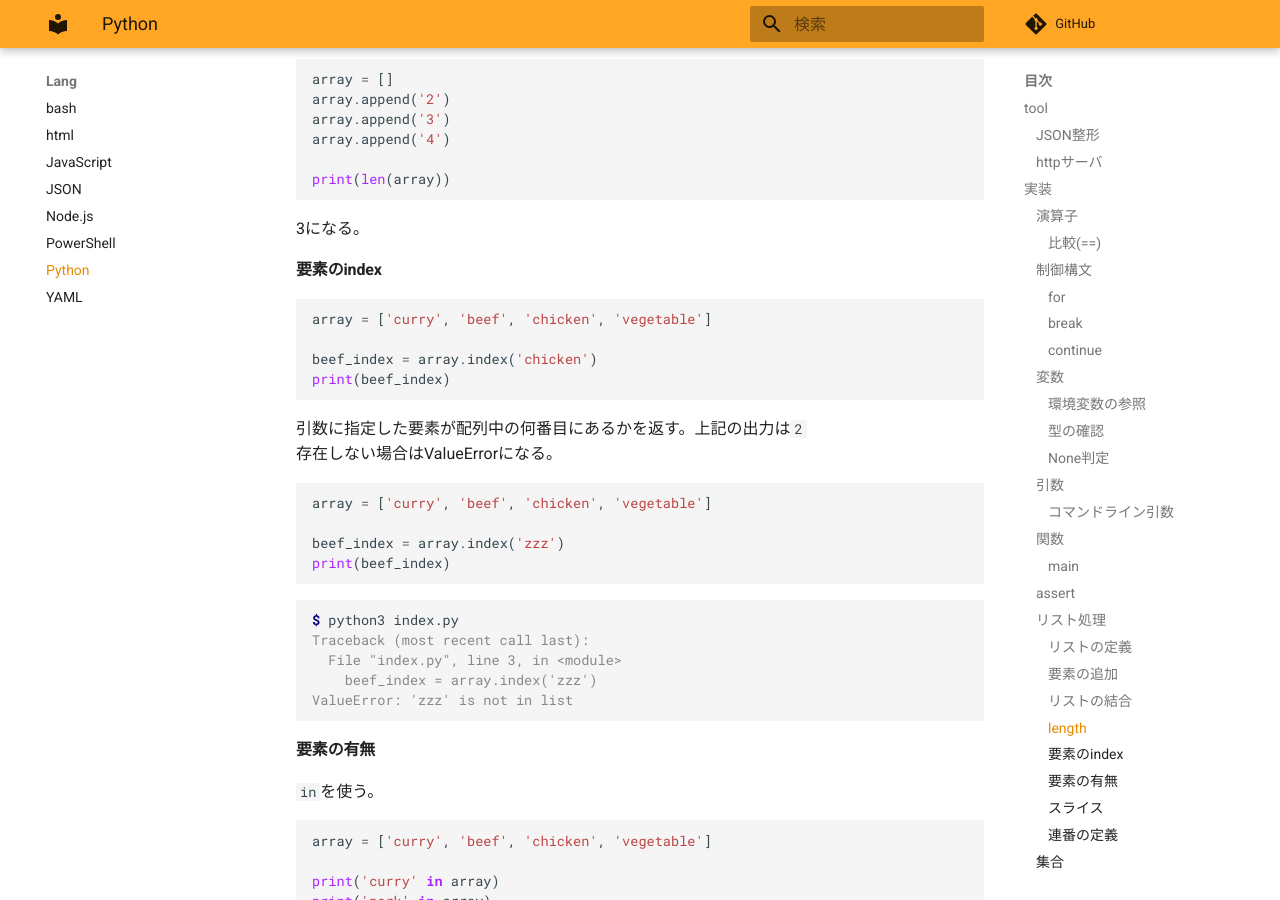
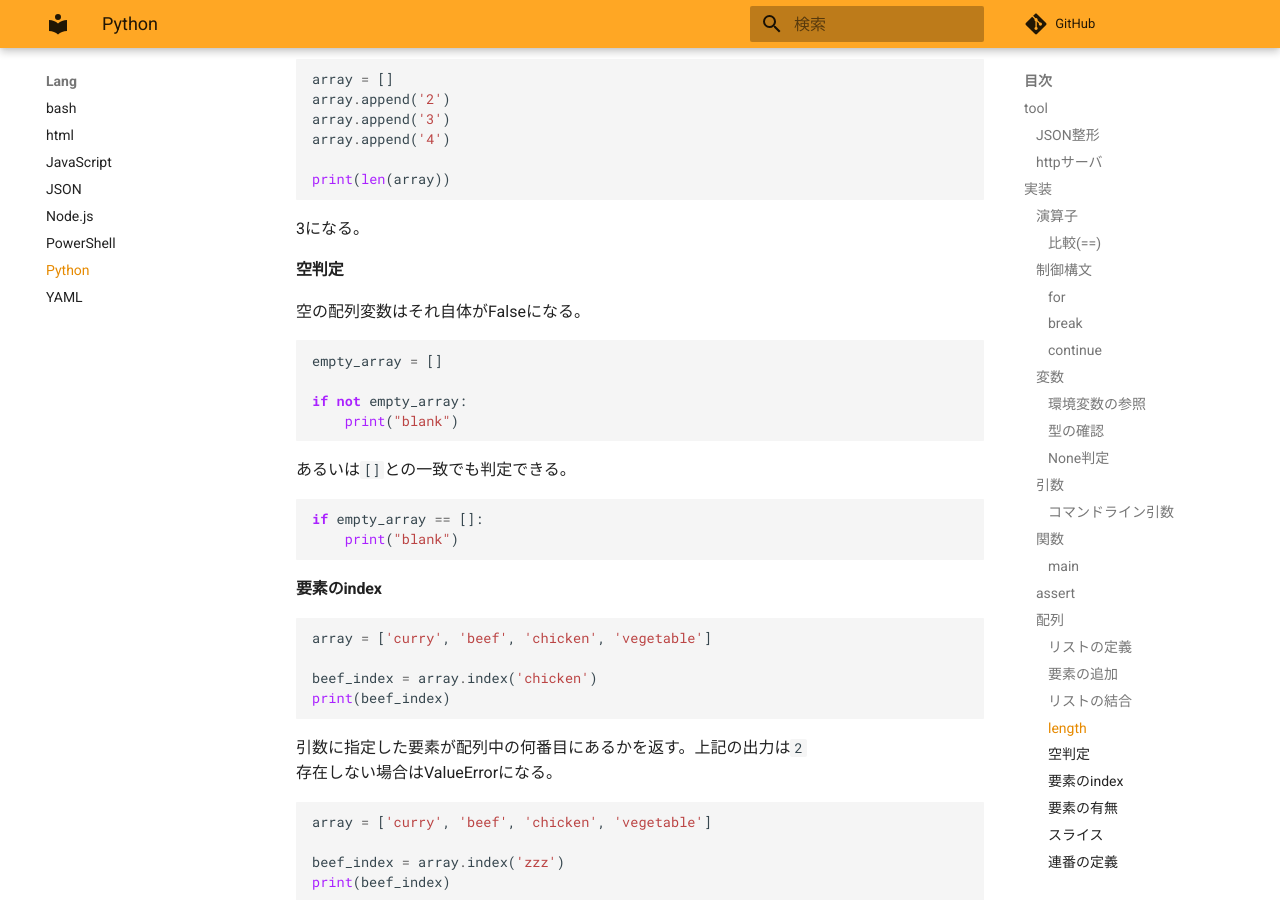
Before and after one commit to zaki-lknr/docs, an MkDocs documentation site: the page built from docs/lang/python.md, in a window 1280 px wide and 900 px high, scrolled down 3891 px. Built offline with MkDocs 1.6.1 and Material for MkDocs 9.7.7, drawn with Linux system fonts in a browser that asks for light colours; comment, search, counter and statistics services are not loaded.

Commit message:
add: lang/python: 配列の空判定

````diff
--- a/docs/lang/python.md
+++ b/docs/lang/python.md
@@ -152,7 +152,7 @@ if __name__ == "__main__":
 assert(a == 10)
 ```
 
-### リスト処理
+### 配列
 
 #### リストの定義
 
@@ -204,6 +204,24 @@ print(len(array))
 ```
 
 3になる。
+
+#### 空判定
+
+空の配列変数はそれ自体がFalseになる。
+
+```python
+empty_array = []
+
+if not empty_array:
+    print("blank")
+```
+
+あるいは`[]`との一致でも判定できる。
+
+```python
+if empty_array == []:
+    print("blank")
+```
 
 #### 要素のindex
 
````
